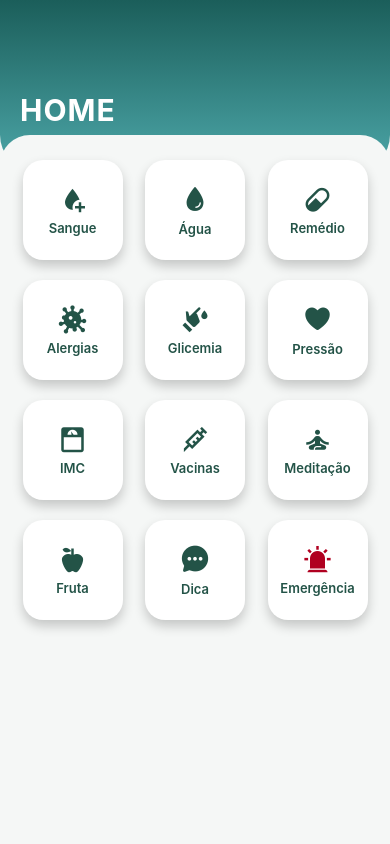
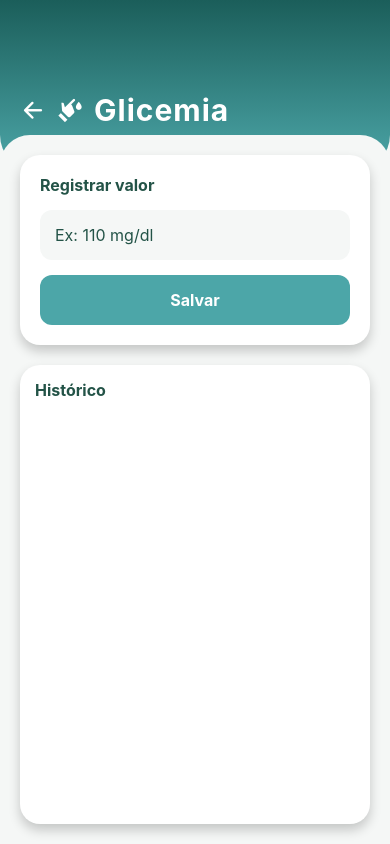
Before and after one commit to Henriluiz/SaudePlus, a React Native app: screen /Glicemia in a window 390 px wide. Built offline with nearby package versions, Linux system fonts and the light colour scheme.

Commit message:
glicemia feito?

```diff
--- a/App.js
+++ b/App.js
@@ -1,113 +1,22 @@
-import React, { useState } from "react";
-import { View, Text, Modal, Pressable, StyleSheet } from "react-native";
+import React from "react";
 import { NavigationContainer } from "@react-navigation/native";
 import { createNativeStackNavigator } from "@react-navigation/native-stack";
 
+import Home from "./src/page/home";
 import Glicemia from "./src/page/glicemia";
-import Home from "./src/page/home";
-import Movements from "./src/components/Movements";
 
 const Stack = createNativeStackNavigator();
 
 export default function App() {
-  const [modalVisible, setModalVisible] = useState(false);
-
   return (
     <NavigationContainer>
-      <Stack.Navigator initialRouteName="home" screenOptions={{ headerShown: false }}>
-        <Stack.Screen
-          name="home"
-          component={Home}
-        />
-        <Stack.Screen
-          name="glicemia"
-          component={Glicemia}
-        />
-        <Stack.Screen
-          name="movements"
-          component={Movements}
-        />
+      <Stack.Navigator
+        initialRouteName="Home"
+        screenOptions={{ headerShown: false }}
+      >
+        <Stack.Screen name="Home" component={Home} />
+        <Stack.Screen name="Glicemia" component={Glicemia} />
       </Stack.Navigator>
     </NavigationContainer>
   );
 }
-
-const styles = StyleSheet.create({
-  button: {
-    marginRight: 10,
-    padding: 8,
-  },
-  buttonText: {
-    color: "#8D6E63",
-    fontSize: 35,
-  },
-  modalContainer: {
-    flex: 1,
-    backgroundColor: "rgba(0,0,0,0.6)",
-    justifyContent: "center",
-    alignItems: "center",
-    padding: 20,
-  },
-  modalContent: {
-    backgroundColor: "#56CCF2",
-    borderRadius: 10,
-    padding: 20,
-    width: 250,
-    alignItems: "center",
-    elevation: 20,
-  },
-  menuText: {
-    color: "#8D6E63",
-    fontSize: 35,
-    marginBottom: 10,
-    fontFamily: 'Fredoka_600SemiBold',
-    paddingVertical: 9,
-  },
-  modalText: {
-    color: "#8D6E63",
-    fontSize: 22,
-    marginBottom: 10,
-    fontFamily: 'Fredoka_600SemiBold',
-    paddingVertical: 9,
-    textAlign: "center",
-    alignSelf: "stretch",
-    borderBottomWidth: 1,
-    borderBottomColor: "#8D6E63",
-    width: "100%",
-    paddingHorizontal: 10,
-    paddingVertical: 5,
-    elevation: 5,
-    backgroundColor: "#F2C94C",
-    borderRadius: 5,
-    marginTop: 10,
-    alignItems: "center",
-    justifyContent: "center",
-    textTransform: "uppercase",
-    fontWeight: "bold",
-    letterSpacing: 1,
-  },
-  closeButton: {
-    backgroundColor: "#F2C94C",
-    borderRadius: 5,
-    paddingHorizontal: 12,
-    paddingVertical: 6,
-    marginTop: 15,
-    elevation: 5,
-    alignSelf: "stretch",
-    alignItems: "center",
-    justifyContent: "center",
-    width: "100%",
-    marginBottom: 5,
-    borderBottomWidth: 1,
-    borderBottomColor: "#8D6E63",
-    textTransform: "uppercase",
-    fontWeight: "bold",
-    letterSpacing: 1,
-    fontFamily: 'Fredoka_600SemiBold',
-    fontSize: 18,
-  },
-  closeButtonText: {
-    color: "#8D6E63",
-    fontWeight: "bold",
-  },
-});
--- a/src/components/Movements/index.js
+++ b/src/components/Movements/index.js
@@ -1,42 +1,28 @@
-import { Text, View, Pressable, StyleSheet} from 'react-native';
-import React, { useEffect, useState } from "react";
-import { widthPercentageToDP as wp, heightPercentageToDP as hp } from 'react-native-responsive-screen'; // Usa isso, no lugar de pixels ex: wp("10%") e hp("10%")
-
-import MaterialIcons from '@expo/vector-icons/MaterialIcons';
-import FontAwesome6 from '@expo/vector-icons/FontAwesome6';
-// <MaterialIcons name="attach-money" size={24} color="black" /> ganhei money
-// <MaterialIcons name="money-off" size={24} color="black" /> Perdi money
-
-import AsyncStorage from '@react-native-async-storage/async-storage';
-
+import { Text, View, Pressable, StyleSheet } from 'react-native';
+import React, { useState } from "react";
 
 export default function Movements({ data }) {
-    const [showValue, setShowValue] = useState(false);
+  const [showValue, setShowValue] = useState(true);
 
-    function visivelExato(date) {
-        const dd = String(date.getDate()).padStart(2, "0");
-        const meses = ["jan","fev","mar","abr","mai","jun","jul","ago","set","out","nov","dez"];
-        const mon = meses[date.getMonth()];
-        const yyyy = date.getFullYear();
+  const valor = Number(data.value);
 
-        const hh = String(date.getHours()).padStart(2, "0");
-        const mm = String(date.getMinutes()).padStart(2, "0");
-
-        return `${dd}/${mon}/${yyyy} ${hh}:${mm}`;
-    }
+  let cor = "#4CA6A8";
+  if (valor > 140) cor = "#E53935";
+  else if (valor < 70) cor = "#FFA000";
 
   return (
-    <Pressable style={styles.container} onPress={() => setShowValue(!showValue)}>
+    <Pressable
+      style={[styles.container, { borderLeftColor: cor }]}
+      onPress={() => setShowValue(!showValue)}
+    >
       <View style={styles.content}>
-            <View>
-                <Text style={styles.date}>{new Date(data.date).toLocaleDateString('pt-BR')}</Text>
-                <Text style={styles.label}>{new Date(data.date).toLocaleTimeString('pt-BR')}</Text>
-            </View>
+        <Text style={styles.date}>
+          {new Date(data.date).toLocaleString('pt-BR')}
+        </Text>
 
-            <View style={styles.content2}>
-                <Text style={{textAlign: "center"}}>{data.value}</Text>
-            </View>
-
+        <Text style={[styles.value, { color: cor }]}>
+          {showValue ? `${data.value} mg/dl` : "••••"}
+        </Text>
       </View>
     </Pressable>
   );
@@ -44,59 +30,24 @@ export default function Movements({ data }) {
 
 const styles = StyleSheet.create({
   container: {
-        flex: 1,
-        marginBottom: hp("3%"),
-        borderBottomWidth: 0.5,
+    backgroundColor: "#F5F7F6",
+    padding: 15,
+    borderRadius: 15,
+    marginBottom: 10,
+    borderLeftWidth: 5,
   },
 
   content: {
     flexDirection: "row",
     justifyContent: "space-between",
-        marginTop: 2,
-        marginBottom: 6,
-        textAlignVertical: "center"
-    },
-
-    content2: {
-        textAlign: "center",
-        textAlignVertical: "center",
-        margin: 10,
-    },
-
-
-    content2Mr: {
-        textAlign: "center",
-        textAlignVertical: "center",
-        margin: 2,
   },
 
   date: {
-        color: "#21C25E",
-        fontWeight: "bold"
+    color: "#235347",
+    fontWeight: "bold",
   },
 
-    label: {
+  value: {
     fontWeight: "bold",
-        fontSize: 16,
   },
-
-    value:{
-        fontSize: 16,
-        color: "#2ecc71",
-        fontWeight: "bold"
-    },
-    expenses:{
-        fontSize: 16,
-        color: "#e74c3c",
-        fontWeight: "bold"
-    },
-
-    skeleton: {
-        marginTop: 15,
-        width: wp("25%"),
-        height: hp("2%"),
-        backgroundColor: "#21C25E",
-        borderRadius: 8,
-        marginRight: wp("2%")
-    },
-})
+});
--- a/src/page/glicemia/index.js
+++ b/src/page/glicemia/index.js
@@ -1,128 +1,165 @@
 import React, { useState, useEffect } from 'react';
 import { StatusBar } from 'expo-status-bar';
-import { Text, View, Pressable, ImageBackground,TextInput, FlatList } from 'react-native';
-import * as Animatable from 'react-native-animatable';
+import { Text, View, Pressable, TextInput, FlatList, Dimensions } from 'react-native';
+import { LinearGradient } from 'expo-linear-gradient';
+import { MaterialCommunityIcons, Ionicons } from '@expo/vector-icons';
+import { LineChart } from "react-native-chart-kit";
+import { useNavigation } from "@react-navigation/native";
 import styles from './styles';
-import { useNavigation } from '@react-navigation/native';
 import AsyncStorage from "@react-native-async-storage/async-storage";
-import Movements from '../../components/Movements'; // ajusta o caminho
+import Movements from '../../components/Movements';
 
+const screenWidth = Dimensions.get("window").width;
 
 export default function Glicemia() {
+
   const navigation = useNavigation();
 
   const [glicemia, setGlicemia] = useState('');
   const [list, setList] = useState([]);
 
   const recuperarDados = async () => {
-        try {
     const obj = await AsyncStorage.getItem("@glicemias");
-        if (obj !== null) {
-            const valores = JSON.parse(obj)
-            return {valores}
-        } else
-        {
-            return {valores: []}
-        }
-        } catch (error) {
-        console.log("Erro ao carregar", error);
-        }
+    return obj ? { valores: JSON.parse(obj) } : { valores: [] };
   };
-
 
   const addItem = async (newDado) => {
     const prev = await recuperarDados();
-
     const dados = [...(prev?.valores ?? []), newDado];
-        dados.sort((a, b) => b.date - a.date);
-
-        await AsyncStorage.setItem("@glicemias", JSON.stringify(dados)); // Salvo
-
-        console.log("Salvo com sucesso");
+    dados.sort((a, b) => new Date(b.date) - new Date(a.date));
+    await AsyncStorage.setItem("@glicemias", JSON.stringify(dados));
   };
 
-    const addList = async() => {
-        try {
-            if (!glicemia.trim()) {
-                return;
-            }} catch (erro) {
-                return erro;
-            }
-
-        const dataCompleta = new Date().toISOString();
-
-        // const data = new Date(item.date).toLocaleDateString('pt-BR'); Extrair a data
-        // const hora = new Date(item.date).toLocaleTimeString('pt-BR'); Extrair a hora
-        // <Text>Data: {new Date(item.date).toLocaleDateString('pt-BR')}</Text>
-        // <Text>Hora: {new Date(item.date).toLocaleTimeString('pt-BR')}</Text>
-
+  const addList = async () => {
+    if (!glicemia.trim()) return;
 
     const newDado = {
-        id: Date.now().toString(), // ID único
+      id: Date.now().toString(),
       value: glicemia,
-        date: dataCompleta, // timestamp,
+      date: new Date().toISOString(),
     };
-
 
     setList(prev => {
       const nova = [...prev, newDado];
-
-            return nova.sort((a, b) => b.date - a.date);
-        }); // Isso, muda o array por completo, assim o flatlist vai detectar e reiniciar
-        // e ordena!q
+      return nova.sort((a, b) => new Date(b.date) - new Date(a.date));
+    });
 
     await addItem(newDado);
+    setGlicemia('');
   };
 
   useEffect(() => {
     const carregar = async () => {
-        const antigoStatus = await recuperarDados();
-
-        if (!antigoStatus) return;
-
-        if (antigoStatus.valores?.length > 0) {
-            setList(antigoStatus.valores);
+      const antigo = await recuperarDados();
+      if (antigo?.valores?.length > 0) {
+        setList(antigo.valores);
       }
     };
-
     carregar();
   }, []);
 
+  const chartData = {
+    labels: list.slice(0, 5).map(item =>
+      new Date(item.date).getDate().toString()
+    ),
+    datasets: [
+      { data: list.slice(0, 5).map(item => Number(item.value)) },
+    ],
+  };
+
   return (
     <View style={styles.container}>
-        {/* Entrada */}
-        <View style={styles.containerEntrada}>
-            <Text style={styles.titulo}>Registre a glicemia</Text>
-            <View>
-                <View>
+
+      {/* 🔥 HEADER COM BOTÃO VOLTAR */}
+      <LinearGradient
+        colors={["#1B5E5A", "#4CA6A8"]}
+        style={styles.header}
+      >
+        <View style={styles.headerContent}>
+
+          {/* BOTÃO VOLTAR */}
+          <Pressable
+            onPress={() => navigation.navigate("Home")}
+            style={({ pressed }) => ({
+              opacity: pressed ? 0.6 : 1,
+              marginRight: 10
+            })}
+          >
+            <Ionicons name="arrow-back" size={26} color="#fff" />
+          </Pressable>
+
+          {/* ÍCONE + TÍTULO */}
+          <View style={{ flexDirection: "row", alignItems: "center" }}>
+            <MaterialCommunityIcons name="diabetes" size={28} color="#fff" />
+            <Text style={[styles.title, { marginLeft: 10 }]}>
+              Glicemia
+            </Text>
+          </View>
+
+        </View>
+      </LinearGradient>
+
+      <View style={styles.content}>
+
+        {/* INPUT */}
+        <View style={styles.card}>
+          <Text style={styles.titulo}>Registrar valor</Text>
+
           <TextInput
             style={styles.input}
-                    placeholder="Valor (em mg/dl)"
-                    placeholderTextColor="#C1E8FF"
+            placeholder="Ex: 110 mg/dl"
+            placeholderTextColor="#235347"
             keyboardType="numeric"
             value={glicemia}
             onChangeText={setGlicemia}
           />
-                </View>
-                <Pressable style={styles.salvar} onPress={addList}>
-                    <Text>Salvar</Text>
+
+          <Pressable
+            style={({ pressed }) => [
+              styles.botao,
+              { transform: [{ scale: pressed ? 0.96 : 1 }] }
+            ]}
+            onPress={addList}
+          >
+            <Text style={styles.botaoTexto}>Salvar</Text>
           </Pressable>
         </View>
+
+        {/* GRÁFICO */}
+        {list.length > 0 && (
+          <View style={styles.card}>
+            <Text style={styles.titulo}>Últimas medições</Text>
+
+            <LineChart
+              data={chartData}
+              width={screenWidth * 0.8}
+              height={180}
+              chartConfig={{
+                backgroundGradientFrom: "#fff",
+                backgroundGradientTo: "#fff",
+                decimalPlaces: 0,
+                color: () => "#4CA6A8",
+                labelColor: () => "#235347",
+              }}
+              style={{ borderRadius: 16 }}
+            />
           </View>
-        {/* Histórico */}
-        <View style={styles.containerHistorico}>
-            <Text>Histórico</Text>
+        )}
+
+        {/* HISTÓRICO */}
+        <View style={styles.cardHistorico}>
+          <Text style={styles.titulo}>Histórico</Text>
+
           <FlatList
-            style={styles.list}
-            contentContainerStyle={{ gap: 3, paddingBottom: 20 }}
             data={list}
-            keyExtractor={(item) => item.id.toString()}
-            showsVerticalScrollIndicator={false}
+            keyExtractor={(item) => item.id}
             renderItem={({ item }) => <Movements data={item} />}
           />
         </View>
-        <Text>Glicemia</Text>
-        <StatusBar style="auto" />
+
+      </View>
+
+      <StatusBar style="light" />
     </View>
   );
 }
--- a/src/page/glicemia/styles.js
+++ b/src/page/glicemia/styles.js
@@ -1,45 +1,93 @@
-import { StyleSheet  } from "react-native";
-import { widthPercentageToDP as wp, heightPercentageToDP as hp } from 'react-native-responsive-screen'; // Usa isso, no lugar de pixels ex: wp("10%") e hp("10%")
+import { StyleSheet } from "react-native";
 
 export default StyleSheet.create({
   container: {
     flex: 1,
-    backgroundColor: '#7DA0CA',
-    justifyContent: 'center',
-    alignItems: "center",
-    // gap: 50,
-  },
-// #052659
-  containerEntrada: {
-    flex: 0.15,
-    backgroundColor: "#052659",
-    justifyContent: "center",
-    alignItems: "center",
-    width: wp("80%"),
-    marginBottom: hp("10%")
+    backgroundColor: "#F5F7F6",
   },
 
-  containerHistorico: {
-    flex: 0.56,
-    backgroundColor: "#052659",
-    width: wp("80%"),
+  header: {
+    height: 170,
+    justifyContent: "center",
+    paddingTop: 50,
+    paddingHorizontal: 20,
+
+    borderBottomLeftRadius: 35,
+    borderBottomRightRadius: 35,
+  },
+
+  title: {
+    color: "#fff",
+    fontSize: 30,
+    fontWeight: "bold",
+    letterSpacing: 1,
+  },
+
+  content: {
+    flex: 1,
+    marginTop: -35,
+    backgroundColor: "#F5F7F6",
+    borderTopLeftRadius: 30,
+    borderTopRightRadius: 30,
+    padding: 20,
+  },
+
+  card: {
+    backgroundColor: "#fff",
+    borderRadius: 20,
+    padding: 20,
+    marginBottom: 20,
+
+    elevation: 10,
+    shadowColor: "#000",
+    shadowOpacity: 0.2,
+    shadowRadius: 12,
+    shadowOffset: { width: 0, height: 6 },
+  },
+
+  cardHistorico: {
+    flex: 1,
+    backgroundColor: "#fff",
+    borderRadius: 20,
+    padding: 15,
+
+    elevation: 10,
+    shadowColor: "#000",
+    shadowOpacity: 0.2,
+    shadowRadius: 12,
+    shadowOffset: { width: 0, height: 6 },
   },
 
   titulo: {
-    color: "#C1E8FF",
-    padding: 5,
+    fontSize: 16,
+    fontWeight: "bold",
+    marginBottom: 15,
+    color: "#235347",
   },
 
   input: {
+    backgroundColor: "#F5F7F6",
+    borderRadius: 12,
     padding: 15,
-    width: wp("60%"),
-    borderWidth: 1.5,
-    color: "#C1E8FF",
+    fontSize: 16,
+    marginBottom: 15,
+    color: "#235347",
   },
 
-  salvar: {
+  botao: {
+    backgroundColor: "#4CA6A8",
+    padding: 15,
+    borderRadius: 12,
     alignItems: "center",
-    width: wp("25%"),
-    backgroundColor: "#C1E8FF"
   },
+
+  botaoTexto: {
+    color: "#fff",
+    fontWeight: "bold",
+    fontSize: 16,
+  },
+  headerContent: {
+  flexDirection: "row",
+  alignItems: "center",
+},
 });
--- a/src/page/home/index.js
+++ b/src/page/home/index.js
@@ -1,13 +1,15 @@
 import { Text, View, Pressable } from 'react-native';
 import { LinearGradient } from 'expo-linear-gradient';
 import { Ionicons, MaterialCommunityIcons } from '@expo/vector-icons';
+import { useNavigation } from "@react-navigation/native";
 import styles from './styles';
 
 export default function Home() {
+  const navigation = useNavigation();
+
   return (
     <View style={styles.container}>
 
-      {/* HEADER */}
       <LinearGradient
         colors={["#1B5E5A", "#4CA6A8"]}
         style={styles.header}
@@ -15,7 +17,6 @@ export default function Home() {
         <Text style={styles.title}>HOME</Text>
       </LinearGradient>
 
-      {/* CONTEÚDO FEITO POR IA*/}
       <View style={styles.content}>
 
         <View style={styles.fileira}>
@@ -26,7 +27,14 @@ export default function Home() {
 
         <View style={styles.fileira}>
           <Botao nome="Alergias" icon={<MaterialCommunityIcons name="virus" size={30} color="#235347" />} />
-          <Botao nome="Glicemia" icon={<MaterialCommunityIcons name="diabetes" size={30} color="#235347" />} />
+
+          {/* 🔥 BOTÃO FUNCIONANDO */}
+          <Botao
+            nome="Glicemia"
+            onPress={() => navigation.navigate("Glicemia")}
+            icon={<MaterialCommunityIcons name="diabetes" size={30} color="#235347" />}
+          />
+
           <Botao nome="Pressão" icon={<Ionicons name="heart" size={30} color="#235347" />} />
         </View>
 
@@ -43,20 +51,19 @@ export default function Home() {
         </View>
 
       </View>
-
     </View>
   );
 }
 
-/* BOTÃO */
-function Botao({ nome, icon }) {
+function Botao({ nome, icon, onPress }) {
   return (
     <Pressable
+      onPress={onPress}
       style={({ pressed }) => [
         styles.botoes,
         {
           backgroundColor: pressed ? "#E6FFFA" : "#fff",
-          transform: [{ scale: pressed ? 0.95 : 1 }] // 👈 animação top
+          transform: [{ scale: pressed ? 0.95 : 1 }]
         }
       ]}
     >
```
Also changed, not shown: package.json (+8 -4 lines), 1 other file (tests, documents, lock files or other folders). Lines whose indentation alone changed are shown as unchanged.
